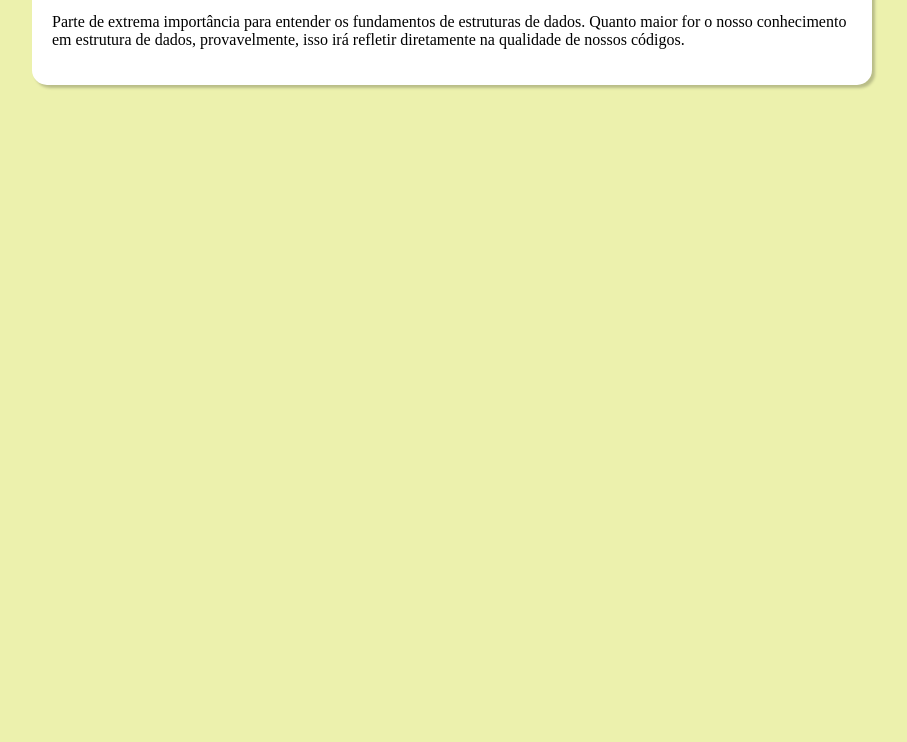
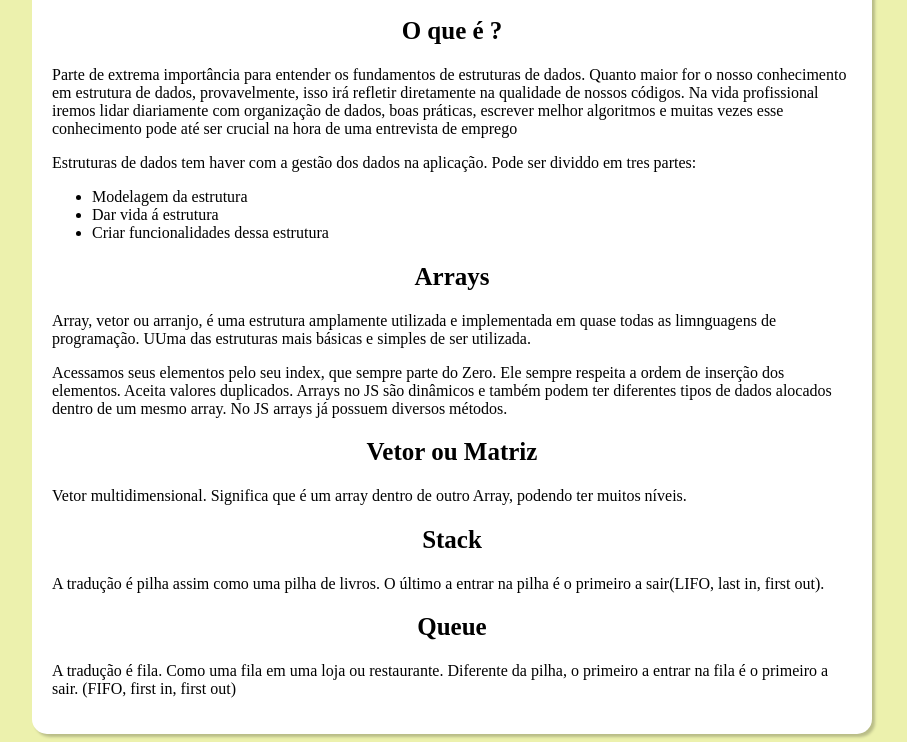
Before and after one commit to Guittsgui/Anota-es-Estudo, a plain HTML site: page pages/tiposprog/est-dados.html in a window 1280 px wide. Shown: the part 199-941 px from the top of the page, without its empty margins (188-1095 px from the left). Before the commit the page ends 800 px from the top, so only its background shows below. Drawn offline with Linux system fonts and the light colour scheme.

Commit message:
finalizando ED

```diff
--- a/pages/tiposprog/est-dados.html
+++ b/pages/tiposprog/est-dados.html
@@ -11,7 +11,23 @@
     <main>
         <p><a href="../../index.html">Voltar</a></p>
         <h1> Estrutura de Dados </h1>
-        <p> Parte de extrema importância para entender os fundamentos de estruturas de dados. Quanto maior for o nosso conhecimento em estrutura de dados, provavelmente, isso irá refletir diretamente na qualidade de nossos códigos. </p>
+        <h2> O que é ?</h2>
+        <p> Parte de extrema importância para entender os fundamentos de estruturas de dados. Quanto maior for o nosso conhecimento em estrutura de dados, provavelmente, isso irá refletir diretamente na qualidade de nossos códigos. Na vida profissional iremos lidar diariamente com organização de dados, boas práticas, escrever melhor algoritmos e muitas vezes esse conhecimento pode até ser crucial na hora de uma entrevista de emprego </p>
+        <p> Estruturas de dados tem haver com a gestão dos dados na aplicação. Pode ser dividdo em tres partes: </p>
+        <ul>
+            <li>Modelagem da estrutura</li>
+            <li>Dar vida á estrutura</li>
+            <li>Criar funcionalidades dessa estrutura</li>
+        </ul>
+        <h2> Arrays</h2>
+        <p> Array, vetor ou arranjo, é uma estrutura amplamente utilizada e implementada em quase todas as limnguagens de programação. UUma das estruturas mais básicas e simples de ser utilizada.</p>
+        <p> Acessamos seus elementos pelo seu index, que sempre parte do Zero. Ele sempre respeita a ordem de inserção dos elementos. Aceita valores duplicados. Arrays no JS são dinâmicos e também podem ter diferentes tipos de dados alocados dentro de um mesmo array. No JS arrays já possuem diversos métodos.</p>
+        <h2> Vetor ou Matriz </h2>
+        <p> Vetor multidimensional. Significa que é um array dentro de outro Array, podendo ter muitos níveis.</p>
+        <h2> Stack </h2>
+        <p> A tradução é pilha assim como uma pilha de livros. O último a entrar na pilha é o primeiro a sair(LIFO, last in, first out).</p>
+        <h2> Queue </h2>
+        <p> A tradução é fila. Como uma fila em uma loja ou restaurante. Diferente da pilha, o primeiro a entrar na fila é o primeiro a sair. (FIFO, first in, first out) </p>
     </main>
 </body>
 </html>
```
